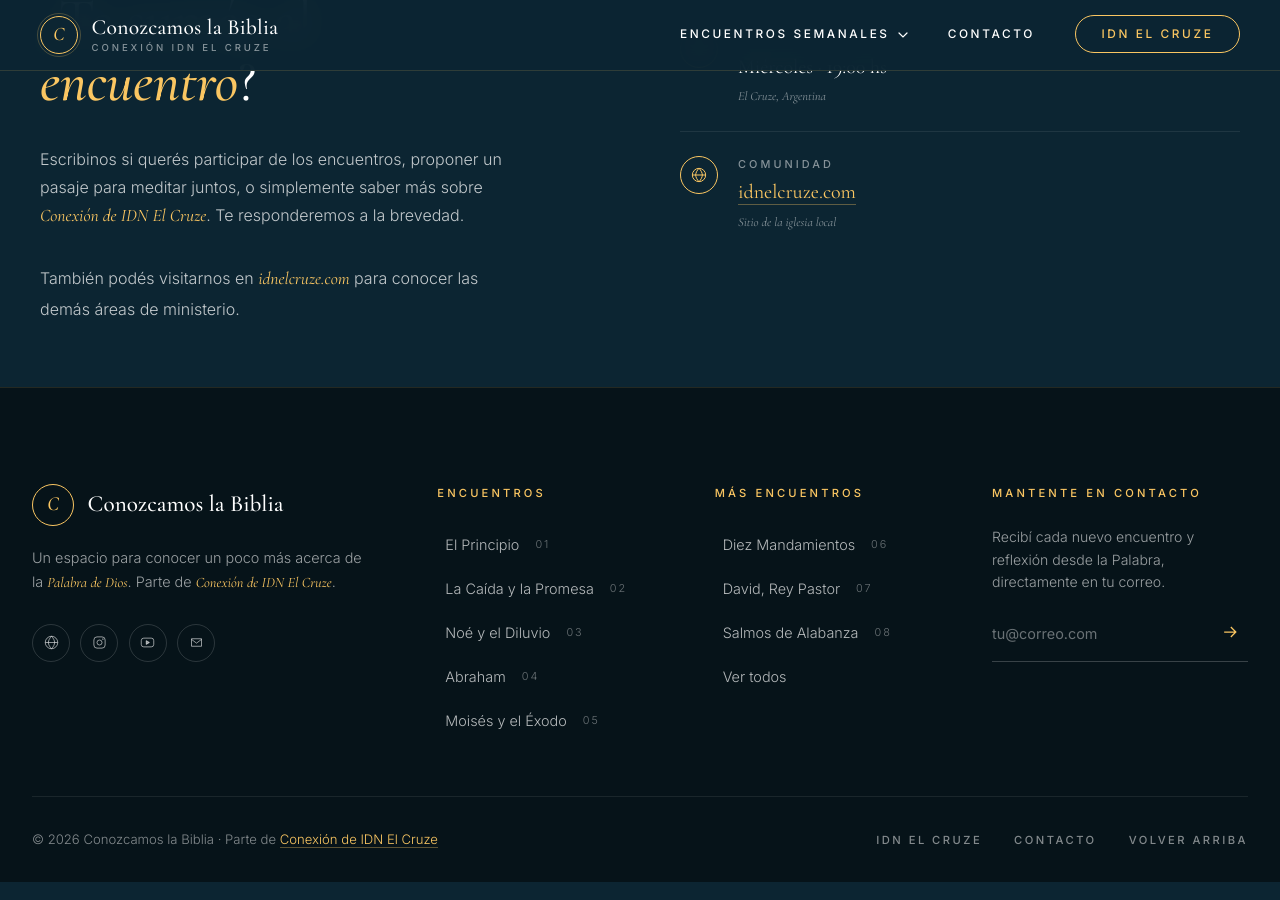
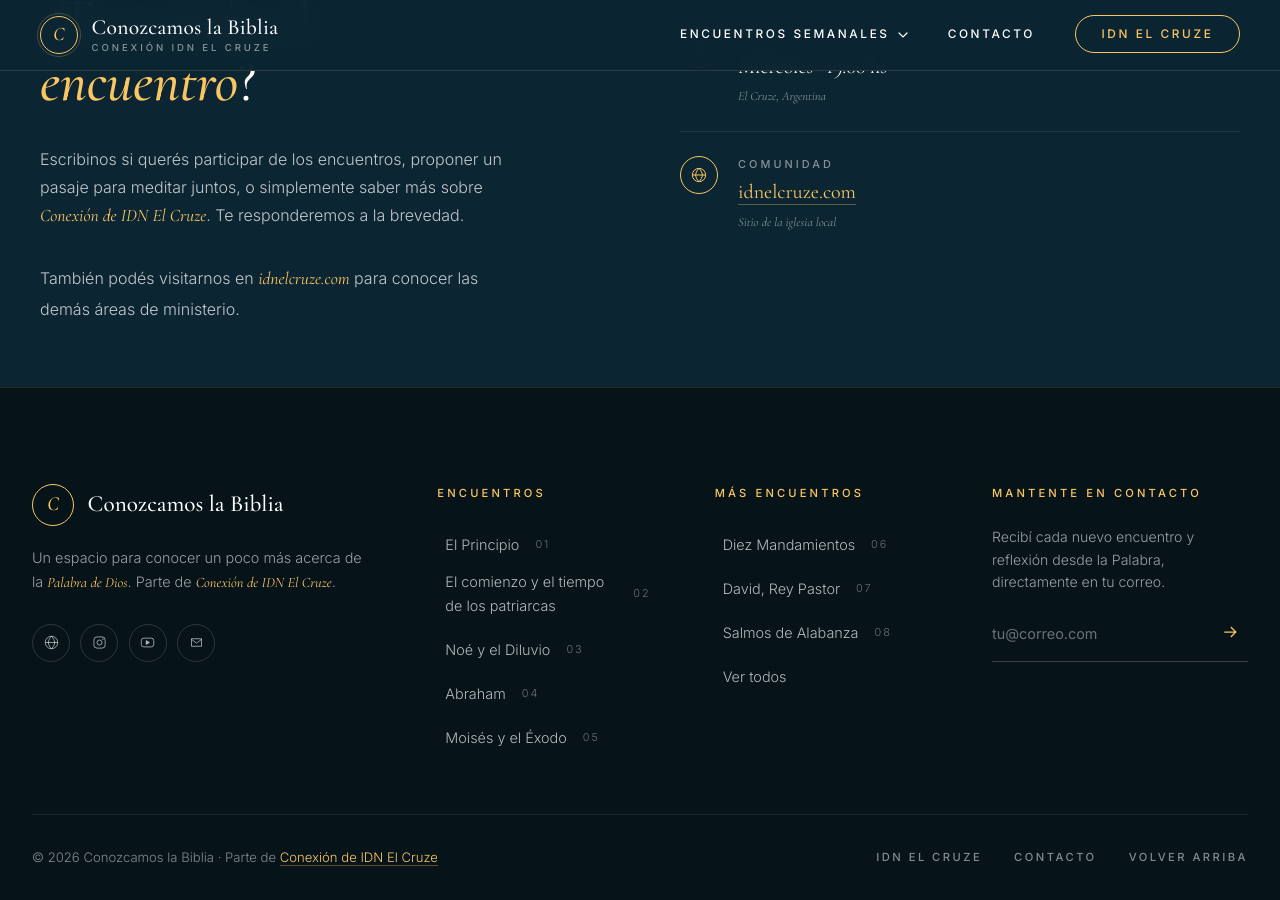
Before and after one commit to iporoma/conozcamoslabiblia, a Jekyll site: the page built from index.html, in a window 1280 px wide and 900 px high, scrolled down 4684 px. Built offline with Jekyll 4.4.1, drawn with Linux system fonts in a browser that asks for light colours.

Commit message:
Update footer link text for encuentro-2

```diff
--- a/_includes/footer.html
+++ b/_includes/footer.html
@@ -43,7 +43,7 @@
         <h4 class="footer__col-title">Encuentros</h4>
         <ul class="footer__links">
           <li><a href="encuentro-1.html">El Principio <small>01</small></a></li>
-          <li><a href="encuentro-2.html">La Caída y la Promesa <small>02</small></a></li>
+          <li><a href="encuentro-2.html">El comienzo y el tiempo de los patriarcas <small>02</small></a></li>
           <li><a href="   ">Noé y el Diluvio <small>03</small></a></li>
           <li><a href="   ">Abraham <small>04</small></a></li>
           <li><a href="   ">Moisés y el Éxodo <small>05</small></a></li>
```
